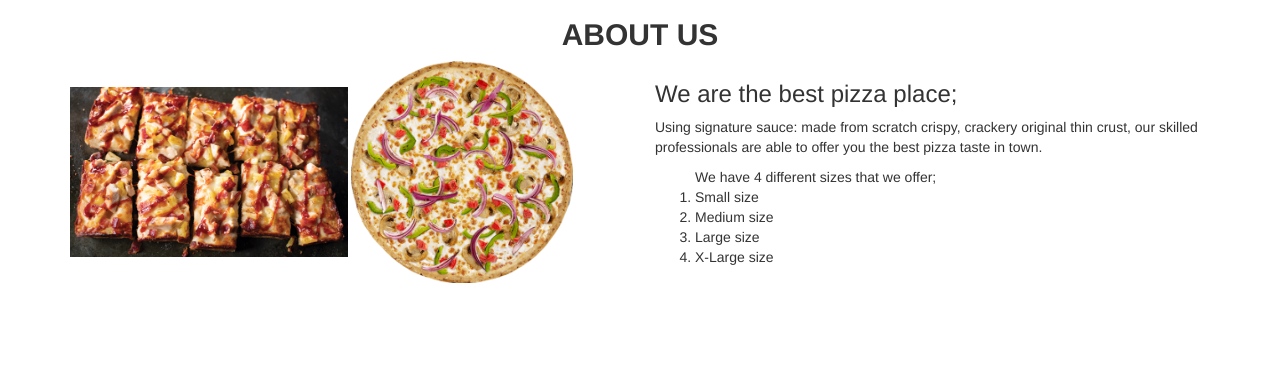
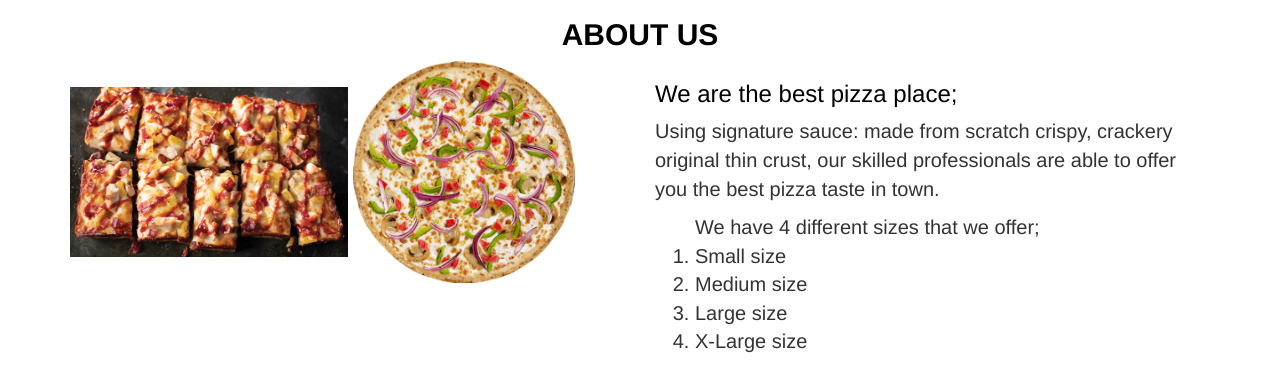
Before and after one commit to tonyguthiga/Khaleesi-pizza, a plain HTML site: page index.html in a window 1280 px wide. Shown: the part 874-1240 px from the top of the page. Before the commit the page ends 1157 px from the top, so only its background shows below. Drawn offline with nearby package versions, Linux system fonts and the light colour scheme.

Commit message:
increased font-size for about section, gave headings a black color

```diff
--- a/css/styles.css
+++ b/css/styles.css
@@ -21,3 +21,12 @@ h1{
 #home img{
     padding-top: 18%;
 }
+h2{
+    color: black;
+}
+#about{
+    font-size: 20px;
+}
+#about h3{
+    color: black;
+}
```
